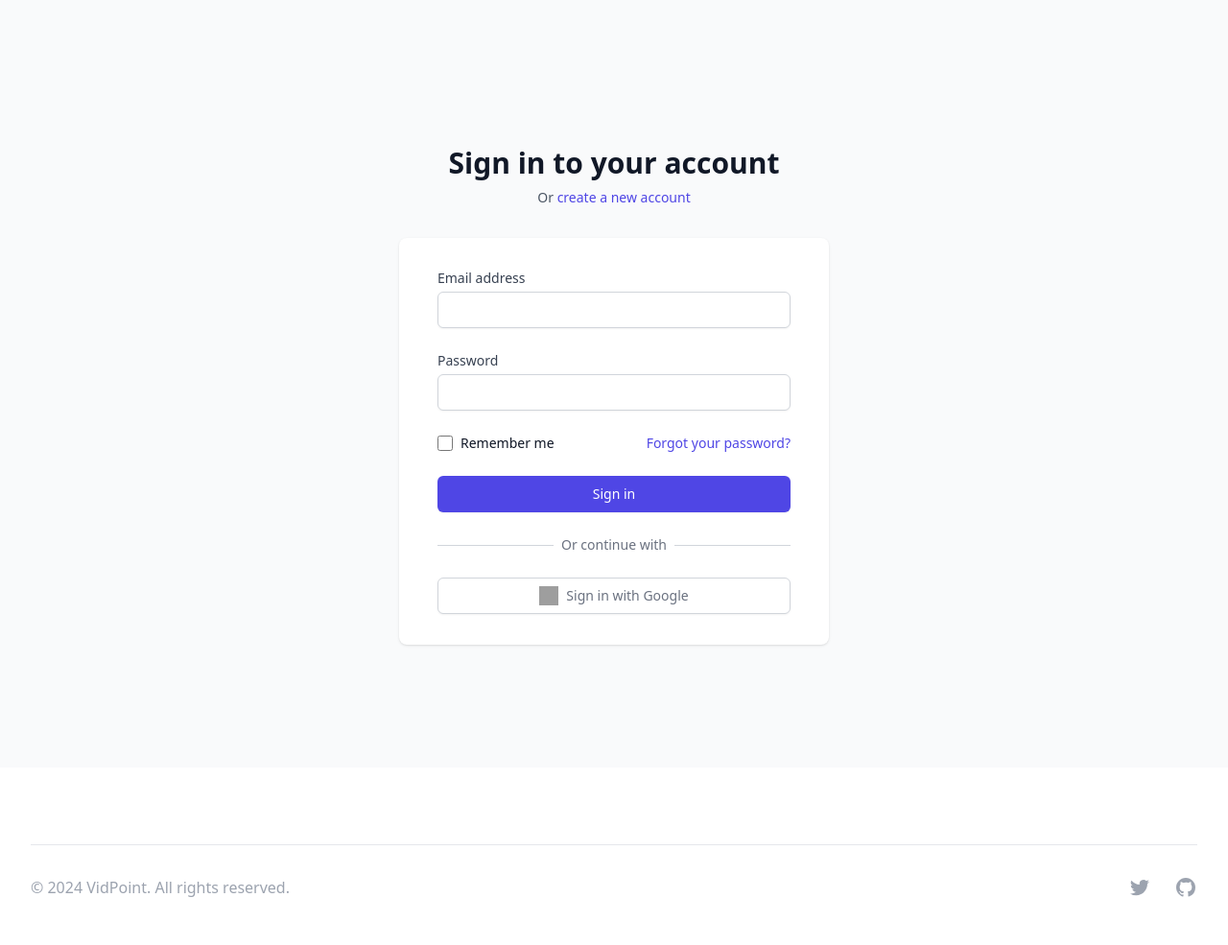
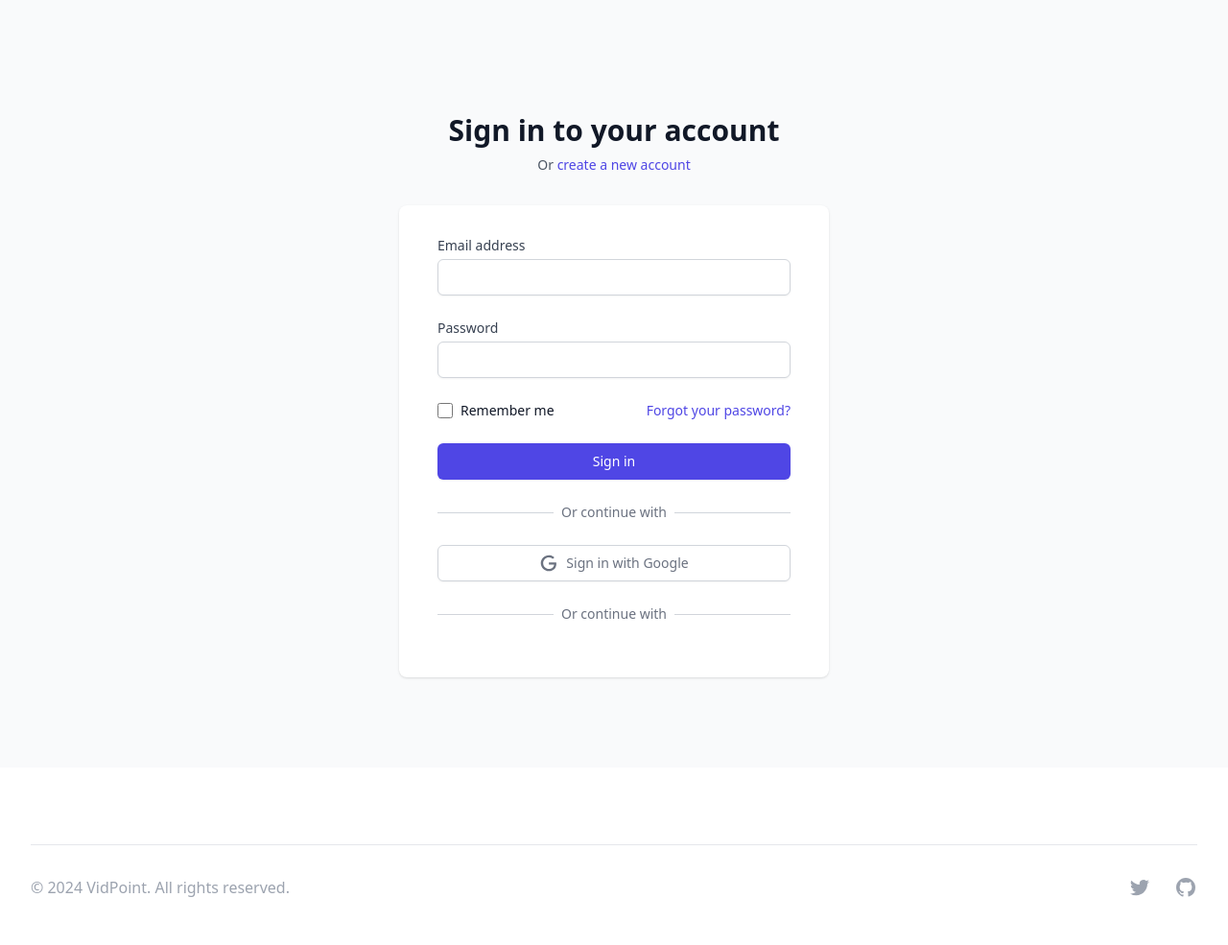
Before and after one commit to techanyday/vidpoint, a Flask app: page /auth/login in a window 1280 px wide. Shown: the part 64-1049 px from the top of the page at 96% size. Run offline with Flask 2, Linux system fonts and the light colour scheme; parts of the project's set-up code (start-up, migrations or seed data) failed here and were passed over; some libraries are stand-ins or nearby versions; grey boxes are pictures that could not be loaded.

Commit message:
fix: improve Google OAuth flow and login template

```diff
--- a/auth/routes.py
+++ b/auth/routes.py
@@ -133,7 +133,7 @@ def login():
 
         # Log OAuth configuration
         logger.debug(f"Client ID: {current_app.config.get('GOOGLE_CLIENT_ID')}")
-        logger.debug(f"Has Client Secret: {'Yes' if current_app.config.get('GOOGLE_CLIENT_SECRET') else 'No'}")
+        logger.debug("Client Secret is configured: %s", bool(current_app.config.get('GOOGLE_CLIENT_SECRET')))
 
         if not current_app.config.get('GOOGLE_CLIENT_ID') or not current_app.config.get('GOOGLE_CLIENT_SECRET'):
             logger.error("Google OAuth credentials not configured")
@@ -155,13 +155,22 @@ def login():
                         ]
                     }
                 },
-                scopes=SCOPES
+                scopes=['openid', 'email', 'profile']
             )
+
+            # Set the redirect URI based on the request
+            if request.host.startswith('localhost'):
+                redirect_uri = "http://localhost:10000/auth/google/callback"
+            else:
+                redirect_uri = "https://vidpoint.onrender.com/auth/google/callback"
+
+            flow.redirect_uri = redirect_uri
 
             # Generate URL for request to Google's OAuth 2.0 server
             authorization_url, state = flow.authorization_url(
                 access_type='offline',
-                include_granted_scopes='true'
+                include_granted_scopes='true',
+                prompt='select_account'
             )
 
             logger.info(f"Generated authorization URL: {authorization_url}")
--- a/templates/auth/login.html
+++ b/templates/auth/login.html
@@ -76,12 +76,25 @@
                 </div>
 
                 <div class="mt-6">
-                    <a href="{{ url_for('auth.login') }}"
-                        class="w-full inline-flex justify-center py-2 px-4 border border-gray-300 rounded-md shadow-sm bg-white text-sm font-medium text-gray-500 hover:bg-gray-50">
-                        <img class="h-5 w-5" src="https://www.svgrepo.com/show/475656/google-color.svg"
-                            alt="Google logo">
-                        <span class="ml-2">Sign in with Google</span>
-                    </a>
+                    <div class="mb-6">
+                        <a href="{{ url_for('auth.login', provider='google') }}"
+                            class="w-full inline-flex justify-center py-2 px-4 border border-gray-300 rounded-md shadow-sm bg-white text-sm font-medium text-gray-500 hover:bg-gray-50">
+                            <svg class="w-5 h-5 mr-2" viewBox="0 0 24 24">
+                                <path fill="currentColor"
+                                    d="M21.35,11.1H12.18V13.83H18.69C18.36,17.64 15.19,19.27 12.19,19.27C8.36,19.27 5,16.25 5,12C5,7.9 8.2,4.73 12.2,4.73C15.29,4.73 17.1,6.7 17.1,6.7L19,4.72C19,4.72 16.56,2 12.1,2C6.42,2 2.03,6.8 2.03,12C2.03,17.05 6.16,22 12.25,22C17.6,22 21.5,18.33 21.5,12.91C21.5,11.76 21.35,11.1 21.35,11.1V11.1Z" />
+                            </svg>
+                            Sign in with Google
+                        </a>
+                    </div>
+
+                    <div class="relative my-6">
+                        <div class="absolute inset-0 flex items-center">
+                            <div class="w-full border-t border-gray-300"></div>
+                        </div>
+                        <div class="relative flex justify-center text-sm">
+                            <span class="px-2 bg-white text-gray-500">Or continue with</span>
+                        </div>
+                    </div>
                 </div>
             </div>
         </div>
```
